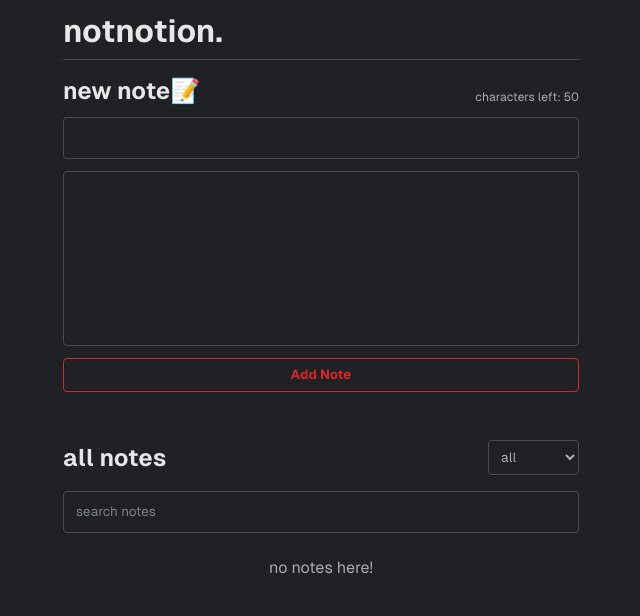
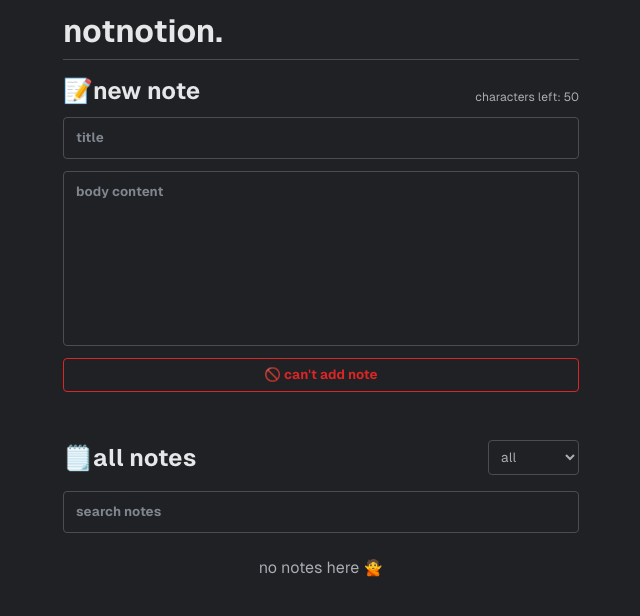
Before and after one commit to VallenDraa/dicoding-notes-app, a React (Vite) app: page / in a window 1280 px wide. Shown: the top 616 px of the page, without its empty margins (319-959 px from the left). Built offline with nearby package versions, Linux system fonts and the light colour scheme.

Commit message:
feat: fix bugs and improve styling

```diff
--- a/src/components/note-input.jsx
+++ b/src/components/note-input.jsx
@@ -47,14 +47,16 @@ export class NoteInput extends Component {
       this.props.onAddNote(createNewNote(this.state.title, this.state.body));
     }
 
-    this.setState({ body: "", title: "" });
+    this.setState({ isInputValid: false, body: "", title: "" });
   }
 
   render() {
+    const { title, body, isInputValid } = this.state;
+
     return (
       <div className="note-input">
         <header className="note-input__header">
-          <h2 className="note-input__header-title">new note📝</h2>
+          <h2 className="note-input__header-title">📝new note</h2>
           <span className="note-input__title__char-limit">{`characters left: ${
             NoteInput.MAX_TITLE_LENGTH - this.state.title.length
           }`}</span>
@@ -62,16 +64,20 @@ export class NoteInput extends Component {
 
         <form onSubmit={this.handleSubmit}>
           <input
+            placeholder="title"
             onChange={this.handleTitleChange}
             className="note-input__title"
-            value={this.state.title}
+            value={title}
           />
           <textarea
-            value={this.state.body}
+            value={body}
+            placeholder="body content"
             onChange={this.handleBodyChange}
             className="note-input__body"
           ></textarea>
-          <button disabled={!this.state.isInputValid}>Add Note</button>
+          <button disabled={!isInputValid}>{`${
+            isInputValid ? "✏️ add note" : "🚫 can't add note"
+          }`}</button>
         </form>
       </div>
     );
--- a/src/components/note-item.jsx
+++ b/src/components/note-item.jsx
@@ -1,7 +1,7 @@
 import { showFormattedDate } from "../utils";
 
 export const NoteItem = ({ note, onDelete, onArchive }) => {
-  const { id, title, body, createdAt } = note;
+  const { id, title, body, archived, createdAt } = note;
 
   function handleDelete() {
     onDelete(id);
@@ -12,7 +12,9 @@ export const NoteItem = ({ note, onDelete, onArchive }) => {
   }
 
   return (
-    <li className="note-item">
+    <li
+      className={`note-item ${archived ? "note-item--archived" : ""}`.trimEnd()}
+    >
       <div className="note-item__content">
         <h3 className="note-item__title">{title}</h3>
         <span className="note-item__date">{showFormattedDate(createdAt)}</span>
@@ -21,10 +23,10 @@ export const NoteItem = ({ note, onDelete, onArchive }) => {
 
       <div className="note-item__action">
         <button onClick={handleDelete} className="note-item__delete-button">
-          delete
+          🗑️ delete
         </button>
         <button onClick={handleArchive} className="note-item__archive-button">
-          archive
+          {archived ? "📂 unarchive" : "📁 archive"}
         </button>
       </div>
     </li>
--- a/src/components/notes-list.jsx
+++ b/src/components/notes-list.jsx
@@ -60,12 +60,11 @@ export class NotesList extends Component {
   }
 
   componentDidUpdate(prevProps, prevState) {
-    // Check if the tab or keyword has changed
     if (
+      prevProps.notes !== this.props.notes ||
       prevState.tab !== this.state.tab ||
       prevState.keyword !== this.state.keyword
     ) {
-      // Update filteredNotes based on the new tab and keyword
       const newFilteredNotes = this.getFilteredNotes(
         this.props.notes,
         this.state.tab,
@@ -84,7 +83,7 @@ export class NotesList extends Component {
       <div>
         <header className="notes-list-header">
           <div className="notes-list-header__top">
-            <h2>{`${tab} notes`}</h2>
+            <h2>{`🗒️${tab} notes`}</h2>
             <NotesTabSelector tab={tab} onTabChange={this.onTabChange} />
           </div>
           <NoteSearchbar
@@ -94,7 +93,7 @@ export class NotesList extends Component {
         </header>
 
         {filteredNotes.length === 0 ? (
-          <p className="notes-list__empty-message">no notes here!</p>
+          <p className="notes-list__empty-message">no notes here 🙅</p>
         ) : (
           <ul className="notes-list">
             {filteredNotes.map(note => {
--- a/src/main.css
+++ b/src/main.css
@@ -35,6 +35,7 @@
 }
 
 body {
+  overscroll-behavior: none;
   background-color: var(--main-bg-color);
   color: var(--main-text-color);
 }
@@ -52,7 +53,7 @@ textarea {
 
 input::placeholder,
 textarea::placeholder {
-  color: var(--secondary-text-color);
+  color: var(--tertiary-text-color);
   font-weight: bold;
 }
 
@@ -152,11 +153,6 @@ textarea::placeholder {
   align-items: center;
 }
 
-.notes-list-header__searchbar::placeholder {
-  color: var(--tertiary-text-color);
-  font-weight: normal;
-}
-
 .notes-list-header__tab-changer {
   background-color: var(--main-bg-color);
   border-color: var(--secondary-bg-color);
@@ -174,8 +170,6 @@ textarea::placeholder {
   margin-bottom: calc(var(--size) * 12);
 }
 
-
-
 .notes-list__empty-message {
   text-align: center;
   color: var(--secondary-text-color);
@@ -189,6 +183,10 @@ textarea::placeholder {
   flex-direction: column;
 }
 
+.note-item--archived {
+  --main-text-color: var(--warning);
+}
+
 .note-item__content {
   padding: calc(var(--size) * 3);
   flex: 1;
@@ -196,6 +194,7 @@ textarea::placeholder {
 
 .note-item__title {
   margin-bottom: 0;
+  color: var(--main-text-color);
   text-overflow: ellipsis;
   overflow: hidden;
   white-space: nowrap;
```
